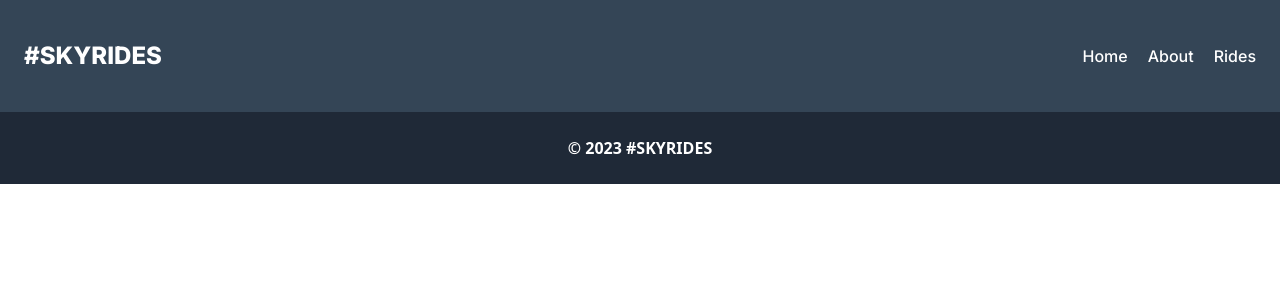
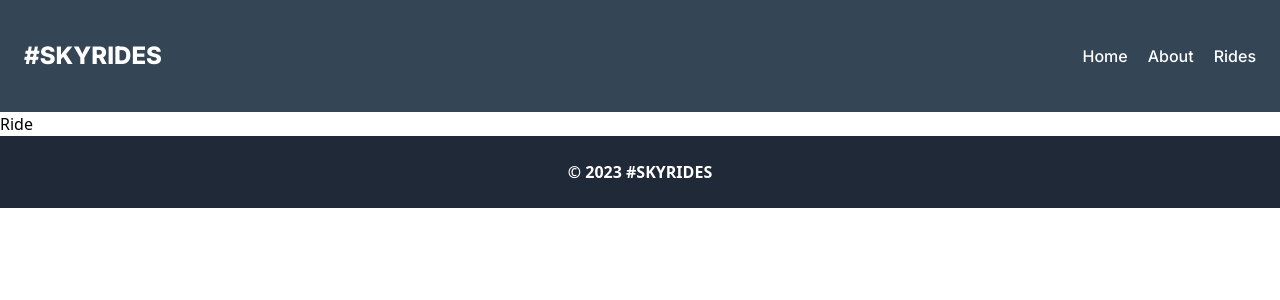
Before and after one commit to priegelsdev/sky-rides, a React (Vite) app: page /rides/1 in a window 1280 px wide. Shown: the top 300 px of the page. Built offline with nearby package versions, Linux system fonts and the light colour scheme; what miragejs would draw is missing.

Commit message:
add routee for ride id

```diff
--- a/src/App.tsx
+++ b/src/App.tsx
@@ -9,6 +9,7 @@ import Header from './Components/Header';
 import Footer from './Components/Footer';
 
 import '../server';
+import RideDetail from './pages/RideDetail';
 
 // TODO: figure out app structure and where to actually put the routing; App.tsx probably correct, but not like this
 export default function App() {
@@ -19,6 +20,7 @@ export default function App() {
         <Route path="/" element={<Home />} />
         <Route path="/about" element={<About />} />
         <Route path="/rides" element={<Rides />} />
+        <Route path="/rides/:id" element={<RideDetail />} />
       </Routes>
       <Footer />
     </BrowserRouter>
--- /dev/null
+++ b/src/pages/RideDetail.tsx
@@ -0,0 +1,7 @@
+export default function RideDetail() {
+  return (
+    <div>
+      <h1>Ride</h1>
+    </div>
+  );
+}
--- a/src/pages/Rides.tsx
+++ b/src/pages/Rides.tsx
@@ -1,6 +1,8 @@
 import React, { useState, useEffect } from 'react';
+import { Link } from 'react-router-dom';
 
 interface Ride {
+  id: number;
   name: string;
   imageUrl: string;
   price: number;
@@ -21,6 +23,7 @@ export default function Rides() {
   console.log(rides);
 
   const rideElements = rides.map((ride) => (
+    <Link to={`/rides/${ride.id}`}>
       <div>
         <img
           className="aspect-square max-h-[32rem] rounded-md"
@@ -40,6 +43,7 @@ export default function Rides() {
           {ride.type}
         </span>
       </div>
+    </Link>
   ));
 
   return (
```
Lines whose indentation alone changed are shown as unchanged.
